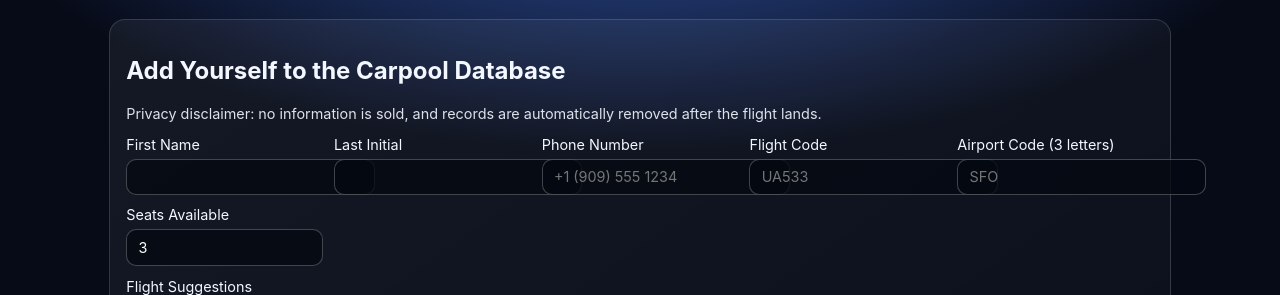
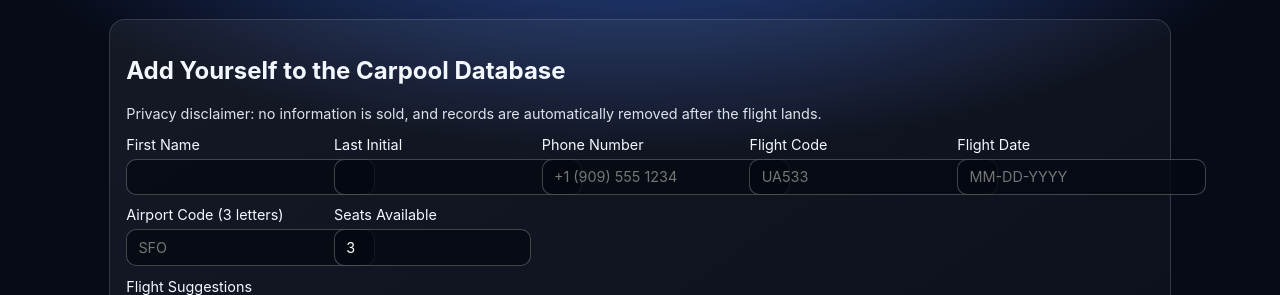
Before and after one commit to CodingGenius0001/univs-carpool-matchmaking, a Flask app: page /add-flight-details in a window 1280 px wide. Shown: the part 55-350 px from the top of the page. Run offline with Flask 3, Linux system fonts and the light colour scheme.

Commit message:
Use MM-DD-YYYY flight date format across forms and APIs (#11)

```diff
--- a/app.py
+++ b/app.py
@@ -131,7 +131,8 @@ class DBAdapter:
                     fetched_from VARCHAR(64) NOT NULL,
                     status VARCHAR(64) NOT NULL,
                     expires_at VARCHAR(64) NOT NULL,
-                    created_at VARCHAR(64) NOT NULL
+                    created_at VARCHAR(64) NOT NULL,
+                    requested_flight_date VARCHAR(16) NOT NULL
                 )
                 """
             )
@@ -154,7 +155,8 @@ class DBAdapter:
                     fetched_from TEXT NOT NULL,
                     status TEXT NOT NULL,
                     expires_at TEXT NOT NULL,
-                    created_at TEXT NOT NULL
+                    created_at TEXT NOT NULL,
+                    requested_flight_date TEXT NOT NULL
                 )
                 """
             )
@@ -162,6 +164,25 @@ class DBAdapter:
         conn.commit()
         cur.close()
         conn.close()
+
+    def ensure_requested_flight_date_column(self) -> None:
+        conn = self.get_conn()
+        cur = conn.cursor()
+        try:
+            if self.engine == "mysql":
+                cur.execute("SHOW COLUMNS FROM carpools LIKE 'requested_flight_date'")
+                exists = cur.fetchone()
+                if not exists:
+                    cur.execute("ALTER TABLE carpools ADD COLUMN requested_flight_date VARCHAR(16) NOT NULL DEFAULT ''")
+            else:
+                cur.execute("PRAGMA table_info(carpools)")
+                cols = [row[1] for row in cur.fetchall()]
+                if "requested_flight_date" not in cols:
+                    cur.execute("ALTER TABLE carpools ADD COLUMN requested_flight_date TEXT NOT NULL DEFAULT ''")
+            conn.commit()
+        finally:
+            cur.close()
+
 
 
 db = DBAdapter()
@@ -175,14 +196,33 @@ def _clean_flight_code(code: str) -> str:
     return "".join(code.upper().strip().split())
 
 
-def _serpapi_search_google_flights(query: str) -> dict[str, Any]:
+def _parse_user_flight_date(value: str) -> datetime | None:
+    value = value.strip()
+    for fmt in ("%m-%d-%Y", "%Y-%m-%d"):
+        try:
+            return datetime.strptime(value, fmt)
+        except ValueError:
+            continue
+    return None
+
+
+def _to_user_flight_date(dt: datetime) -> str:
+    return dt.strftime("%m-%d-%Y")
+
+
+def _to_api_flight_date(dt: datetime) -> str:
+    return dt.strftime("%Y-%m-%d")
+
+
+def _serpapi_search_google_flights(query: str, flight_date_api: str | None = None) -> dict[str, Any]:
     if not SERPAPI_API_KEY:
         return {}
 
     encoded = quote(query)
+    date_part = f"&departure_date={quote(flight_date_api)}" if flight_date_api else ""
     endpoint = (
         f"{SERPAPI_ENDPOINT}?engine=google_flights&hl=en&gl=us&type=2"
-        f"&q={encoded}&api_key={quote(SERPAPI_API_KEY)}"
+        f"&q={encoded}{date_part}&api_key={quote(SERPAPI_API_KEY)}"
     )
     req = Request(endpoint, headers={"accept": "application/json"})
 
@@ -234,32 +274,43 @@ def _normalize_serpapi_itinerary(query_flight_code: str, itinerary: dict[str, An
     }
 
 
-def _lookup_present_or_future_flights(flight_code: str) -> list[dict[str, str]]:
-    payload = _serpapi_search_google_flights(flight_code)
-    if not payload:
-        return []
+def _lookup_present_or_future_flights(flight_code: str, flight_date_user: str | None = None) -> list[dict[str, str]]:
+    dates_api: list[str | None] = []
+    if flight_date_user:
+        parsed = _parse_user_flight_date(flight_date_user)
+        if parsed:
+            dates_api.append(_to_api_flight_date(parsed))
+        else:
+            return []
+    else:
+        base = _now_utc().date()
+        dates_api.extend([(base + timedelta(days=i)).isoformat() for i in range(0, 3)])
 
     collected: list[dict[str, str]] = []
 
-    for bucket in ("best_flights", "other_flights"):
-        items = payload.get(bucket) or []
-        if not isinstance(items, list):
+    for date_item in dates_api:
+        payload = _serpapi_search_google_flights(flight_code, date_item)
+        if not payload:
             continue
-        for itinerary in items:
-            if not isinstance(itinerary, dict):
+
+        for bucket in ("best_flights", "other_flights"):
+            items = payload.get(bucket) or []
+            if not isinstance(items, list):
                 continue
-            normalized = _normalize_serpapi_itinerary(flight_code, itinerary)
-            if normalized:
-                collected.append(normalized)
-
-    # fallback shape: direct flights list
-    alt = payload.get("flights") or []
-    if isinstance(alt, list):
-        for itinerary in alt:
-            if isinstance(itinerary, dict):
+            for itinerary in items:
+                if not isinstance(itinerary, dict):
+                    continue
                 normalized = _normalize_serpapi_itinerary(flight_code, itinerary)
                 if normalized:
                     collected.append(normalized)
+
+        alt = payload.get("flights") or []
+        if isinstance(alt, list):
+            for itinerary in alt:
+                if isinstance(itinerary, dict):
+                    normalized = _normalize_serpapi_itinerary(flight_code, itinerary)
+                    if normalized:
+                        collected.append(normalized)
 
     seen: set[tuple[str, str, str, str]] = set()
     unique: list[dict[str, str]] = []
@@ -273,8 +324,8 @@ def _lookup_present_or_future_flights(flight_code: str) -> list[dict[str, str]]:
     return unique[:10]
 
 
-def _fetch_flight_live_or_future(flight_code: str) -> dict[str, str]:
-    results = _lookup_present_or_future_flights(flight_code)
+def _fetch_flight_live_or_future(flight_code: str, flight_date_user: str | None = None) -> dict[str, str]:
+    results = _lookup_present_or_future_flights(flight_code, flight_date_user)
     if not results:
         return {"status": "not_found", "source": "serpapi_google_flights"}
 
@@ -361,7 +412,7 @@ def create_carpool() -> Any:
     _cleanup_expired_entries()
     data = request.get_json(silent=True) or request.form.to_dict()
 
-    required = ["first_name", "last_initial", "phone", "flight_code", "airport_code"]
+    required = ["first_name", "last_initial", "phone", "flight_code", "airport_code", "flight_date"]
     missing = [k for k in required if not str(data.get(k, "")).strip()]
     if missing:
         return jsonify({"error": "Missing required fields", "missing": missing}), 400
@@ -384,9 +435,15 @@ def create_carpool() -> Any:
     if not PHONE_PATTERN.match(str(data["phone"]).strip()):
         return jsonify({"error": "Phone must be in format +1 (AAA) BBB CCCC"}), 400
 
-    flight_info = _fetch_flight_live_or_future(flight_code)
+    flight_date_raw = str(data["flight_date"]).strip()
+    parsed_flight_date = _parse_user_flight_date(flight_date_raw)
+    if not parsed_flight_date:
+        return jsonify({"error": "flight_date must be in MM-DD-YYYY format"}), 400
+    flight_date_user = _to_user_flight_date(parsed_flight_date)
+
+    flight_info = _fetch_flight_live_or_future(flight_code, flight_date_user)
     if flight_info.get("status") == "not_found":
-        return jsonify({"error": "Flight not found in present/future RapidAPI results. Pick a valid code from suggestions."}), 400
+        return jsonify({"error": "Flight not found in present/future Google Flights results. Pick a valid code from suggestions."}), 400
 
     airport_name, airport_location = _resolve_airport(airport_code)
     created_at = _now_utc().isoformat()
@@ -397,8 +454,8 @@ def create_carpool() -> Any:
         f"""
         INSERT INTO carpools (
             first_name,last_initial,phone,flight_code,airport_code,airport_name,airport_location,
-            flight_time_utc,flight_date_utc,seats_available,notes,fetched_from,status,expires_at,created_at
-        ) VALUES ({p}, {p}, {p}, {p}, {p}, {p}, {p}, {p}, {p}, {p}, {p}, {p}, {p}, {p}, {p})
+            flight_time_utc,flight_date_utc,seats_available,notes,fetched_from,status,expires_at,created_at,requested_flight_date
+        ) VALUES ({p}, {p}, {p}, {p}, {p}, {p}, {p}, {p}, {p}, {p}, {p}, {p}, {p}, {p}, {p}, {p})
         """,
         (
             data["first_name"].strip().title(),
@@ -416,6 +473,7 @@ def create_carpool() -> Any:
             flight_info.get("status", "scheduled"),
             expires_at,
             created_at,
+            flight_date_user,
         ),
     )
 
@@ -427,7 +485,8 @@ def create_carpool() -> Any:
 def suggest_flights() -> Any:
     query = request.args.get("query", "")
     cleaned = _clean_flight_code(query)
-    suggestions = _lookup_present_or_future_flights(cleaned)
+    flight_date = request.args.get("flight_date", "").strip() or None
+    suggestions = _lookup_present_or_future_flights(cleaned, flight_date)
     return jsonify({"query": cleaned, "count": len(suggestions), "results": suggestions})
 
 
@@ -436,6 +495,9 @@ def search_carpools() -> Any:
     _cleanup_expired_entries()
     flight_code = _clean_flight_code(request.args.get("flight_code", ""))
     airport_code = request.args.get("airport_code", "").upper().strip()
+    flight_date_raw = request.args.get("flight_date", "").strip()
+    parsed_search_date = _parse_user_flight_date(flight_date_raw) if flight_date_raw else None
+    flight_date = _to_user_flight_date(parsed_search_date) if parsed_search_date else ""
 
     rows = db.query("SELECT * FROM carpools ORDER BY created_at DESC")
 
@@ -449,7 +511,10 @@ def search_carpools() -> Any:
         if airport_code and entry["airport_code"] == airport_code:
             score += 30
             reasons.append("Same airport code")
-        if score > 0 or (not flight_code and not airport_code):
+        if flight_date and entry.get("requested_flight_date") == flight_date:
+            score += 20
+            reasons.append("Same requested flight date")
+        if score > 0 or (not flight_code and not airport_code and not flight_date):
             public_row = _serialize_entry(entry)
             public_row["match_score"] = score
             public_row["match_reasons"] = reasons
@@ -535,7 +600,9 @@ try:
         db_dir = os.path.dirname(DATABASE_PATH)
         if db_dir:
             os.makedirs(db_dir, exist_ok=True)
-    db.init_schema()
+    with app.app_context():
+        db.init_schema()
+        db.ensure_requested_flight_date_column()
 except Exception as exc:
     print(f"[startup] database initialization failed: {exc}")
 
--- a/static/join.js
+++ b/static/join.js
@@ -4,6 +4,19 @@ const airportCodeInput = document.querySelector('#airport_code');
 const phoneInput = document.querySelector('#phone');
 const flightCodeInput = document.querySelector('#flight_code');
 const suggestionsBox = document.querySelector('#flight_suggestions');
+const flightDateInput = document.querySelector('#flight_date');
+
+
+const formatDate = (raw) => {
+  const digits = raw.replace(/\D/g, '').slice(0, 8);
+  const mm = digits.slice(0, 2);
+  const dd = digits.slice(2, 4);
+  const yyyy = digits.slice(4, 8);
+  let out = mm;
+  if (dd) out += `-${dd}`;
+  if (yyyy) out += `-${yyyy}`;
+  return out;
+};
 
 const formatPhone = (raw) => {
   const digits = raw.replace(/\D/g, '').slice(0, 11);
@@ -29,6 +42,10 @@ phoneInput?.addEventListener('input', () => {
   phoneInput.value = formatPhone(phoneInput.value);
 });
 
+flightDateInput?.addEventListener('input', () => {
+  flightDateInput.value = formatDate(flightDateInput.value);
+});
+
 flightCodeInput?.addEventListener('input', async () => {
   flightCodeInput.value = flightCodeInput.value.toUpperCase().replace(/\s+/g, '');
   const q = flightCodeInput.value;
@@ -37,7 +54,8 @@ flightCodeInput?.addEventListener('input', async () => {
     return;
   }
 
-  const res = await fetch(`/api/flights/suggest?query=${encodeURIComponent(q)}`);
+  const dateParam = flightDateInput?.value ? `&flight_date=${encodeURIComponent(flightDateInput.value)}` : '';
+  const res = await fetch(`/api/flights/suggest?query=${encodeURIComponent(q)}${dateParam}`);
   const data = await res.json();
   suggestionsBox.innerHTML = '';
 
@@ -55,6 +73,12 @@ flightCodeInput?.addEventListener('input', async () => {
     opt.textContent = `${flight.flight_code} | ${flight.time_utc} UTC | ${flight.departure} → ${flight.destination}`;
     suggestionsBox.appendChild(opt);
   });
+});
+
+flightDateInput?.addEventListener('change', () => {
+  if (flightCodeInput?.value?.length >= 2) {
+    flightCodeInput.dispatchEvent(new Event('input'));
+  }
 });
 
 suggestionsBox?.addEventListener('change', () => {
--- a/templates/add_flight_details.html
+++ b/templates/add_flight_details.html
@@ -29,6 +29,9 @@
             <label>Flight Code
               <input name="flight_code" id="flight_code" placeholder="UA533" required autocomplete="off" />
             </label>
+            <label>Flight Date
+              <input type="text" name="flight_date" id="flight_date" required placeholder="MM-DD-YYYY" maxlength="10" pattern="[0-9]{2}-[0-9]{2}-[0-9]{4}" />
+            </label>
             <label>Airport Code (3 letters)
               <input name="airport_code" id="airport_code" maxlength="3" placeholder="SFO" required />
             </label>
--- a/templates/find_a_carpool.html
+++ b/templates/find_a_carpool.html
@@ -22,6 +22,7 @@
           <div class="grid">
             <label>Flight Code <input name="flight_code" placeholder="UA 2363" /></label>
             <label>Airport Code (3 letters) <input name="airport_code" maxlength="3" placeholder="SFO" /></label>
+            <label>Flight Date <input type="text" name="flight_date" placeholder="MM-DD-YYYY" maxlength="10" pattern="[0-9]{2}-[0-9]{2}-[0-9]{4}" /></label>
           </div>
           <button type="submit">Search Carpools</button>
         </form>
```
Also changed, not shown: README.md.
